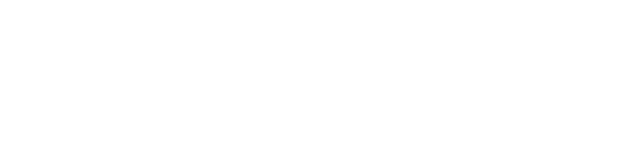
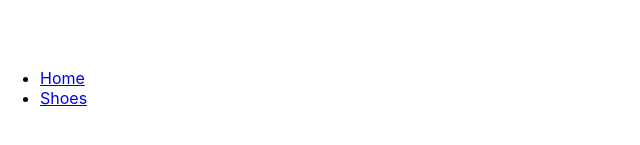
Before and after one commit to nishPGithub/sp_kicks, a React (Create React App) app: page / in a window 1280 px wide. Shown: the part 329-474 px from the top of the page, without its empty margins (0-640 px from the left). Built offline with nearby package versions, Linux system fonts and the light colour scheme.

Commit message:
defining routing links

```diff
--- a/src/App.js
+++ b/src/App.js
@@ -1,8 +1,9 @@
 import "./App.css";
 import Home from "./Pages/Home";
-import { BrowserRouter, Route, Switch } from "react-router-dom";
+import { BrowserRouter } from "react-router-dom";
 import Header from "./Components/Header/Header";
 import AppRoutes from "./Components/Routing/AppRoutes";
+import "./Global/global"
 
 function App() {
     const routes = [{ path: "/", element: <Home /> }];
--- a/src/Components/Header/Header.jsx
+++ b/src/Components/Header/Header.jsx
@@ -1,16 +1,28 @@
 import React from "react";
 import logo from "../../Images/logo.png";
+import Navigation from "../Routing/Navigation";
 
 export default function Header() {
-    return(
+    const Links = global.model.navigation;
+    return (
         <header>
             <div className="header">
                 <div className="headerInnerWrapper">
                     <div className="headerLogoWrapper">
-                        <img src={logo} alt="logo"/>
+                        <img src={logo} alt="logo" />
                     </div>
-                    <div className="headerNav">
-                        <nav>
+                    <div className="headerNavWrapper">
+                        <nav className="headerNav">
+                            <ul className="navbarList">
+                                {Links.map((item, index) => (
+                                    <Navigation
+                                        index={index}
+                                        class="link"
+                                        to={item.to}
+                                        label={item.label}
+                                    />
+                                ))}
+                            </ul>
                         </nav>
                     </div>
                 </div>
--- a/src/Data/model.json
+++ b/src/Data/model.json
@@ -0,0 +1,12 @@
+{
+    "navigation": [
+        {
+            "to": "/",
+            "label": "Home"
+        },
+        {
+            "to": "/",
+            "label": "Shoes"
+        }
+    ]
+}
--- /dev/null
+++ b/src/Global/global.js
@@ -0,0 +1,3 @@
+import modelData from "../Data/model.json";
+
+global.model = modelData;
```
